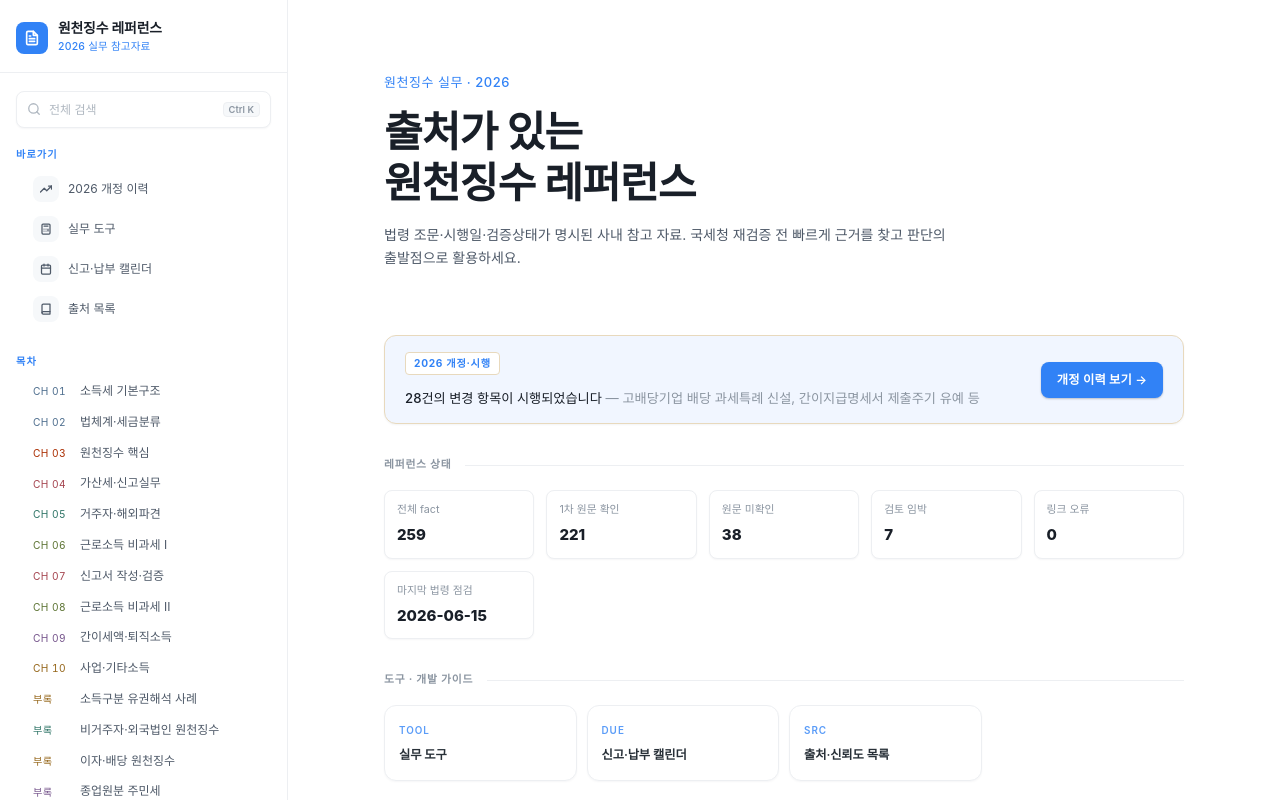
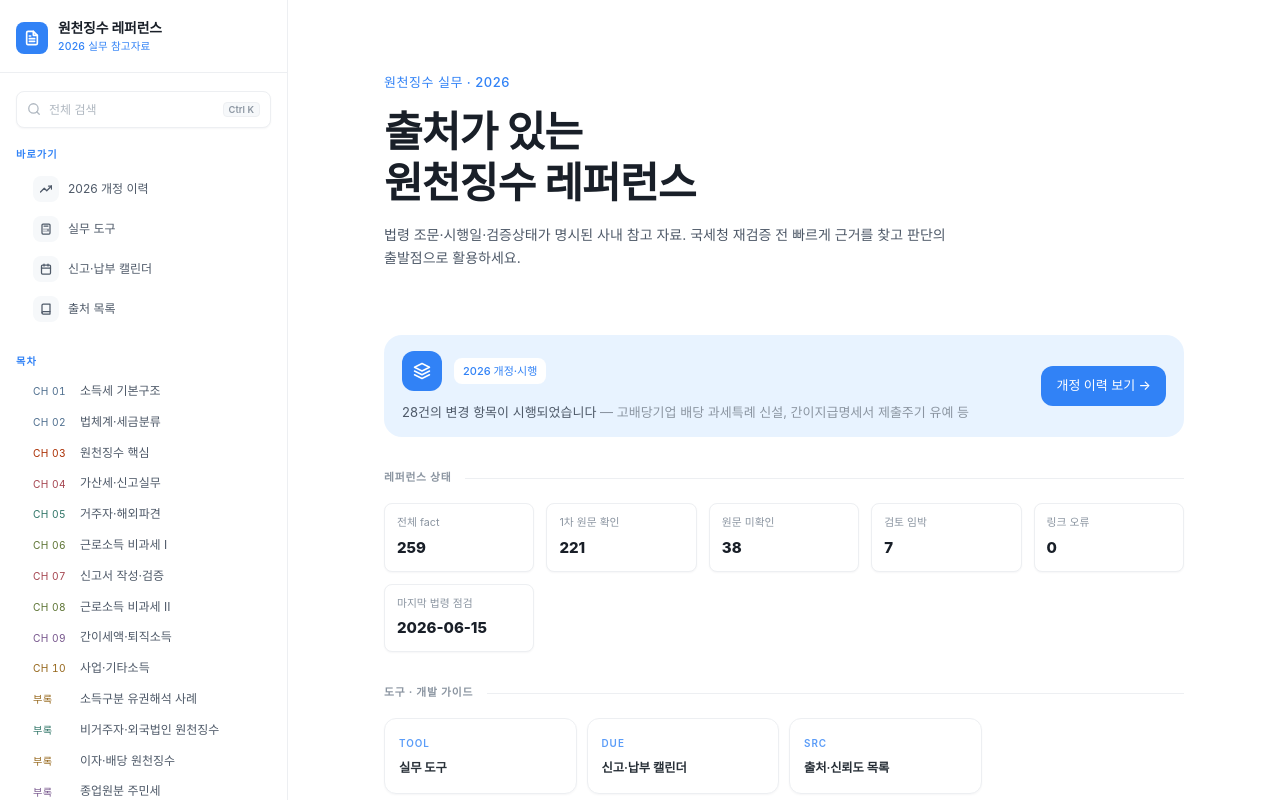
Before and after one commit to qoxmfaktmxj/withhold-tax, a Next.js app: page / in a window 1280 px wide. Shown: the top 802 px of the page. Built offline with nearby package versions, Linux system fonts and the light colour scheme; a web font is replaced by a local one.

Commit message:
style(notice): 소프트블루 카드 + 아이콘칩 + 블루 CTA

```diff
--- a/app/globals.css
+++ b/app/globals.css
@@ -872,72 +872,61 @@ div.wt-sidebar-search button:hover { color: var(--gray-700); }
 .wt-notice-block {
   display: flex;
   align-items: center;
-  gap: 20px;
-  background: var(--sig-cream);
-  border: 1px solid #e8d9bd;
-  border-radius: var(--radius);
-  padding: 16px 20px;
+  gap: 14px;
+  background: var(--accent-soft);
+  border: 0;
+  border-radius: var(--radius-xl);
+  padding: 16px 18px;
   margin: var(--space-lg) 0 var(--space-xl);
-  box-shadow: var(--shadow-sm);
   animation: fadeUp 0.5s ease 0.15s both;
 }
 
 .wt-notice-inner {
   display: flex;
   align-items: center;
-  gap: 14px;
+  gap: 12px;
   flex: 1;
   flex-wrap: wrap;
   min-width: 0;
 }
 
 .wt-notice-label {
-  font-family: var(--font-display);
-  font-size: 0.68rem;
-  font-weight: 700;
-  letter-spacing: 0.07em;
-  text-transform: uppercase;
-  color: var(--sig-coral);
+  background: #fff;
+  color: var(--accent);
+  font-size: 11px;
+  font-weight: 500;
+  border-radius: 8px;
+  padding: 4px 9px;
   white-space: nowrap;
   flex-shrink: 0;
-  background: var(--white);
-  border: 1px solid #e8d9bd;
-  border-radius: var(--radius-xs);
-  padding: 2px 8px;
 }
 
 .wt-notice-text {
   font-family: var(--font-body);
-  font-size: 0.88rem;
-  color: var(--text-primary);
-  font-weight: 500;
+  font-size: 13px;
+  color: var(--text-secondary);
   line-height: 1.4;
 }
 
 .wt-notice-link {
   font-family: var(--font-body);
-  font-size: 0.82rem;
-  font-weight: 600;
-  color: var(--blue-600);
+  font-size: 13px;
+  font-weight: 500;
   text-decoration: none;
   white-space: nowrap;
   flex-shrink: 0;
   display: inline-flex;
   align-items: center;
   gap: 4px;
-  padding: 8px 16px;
-  background: var(--blue-600);
-  color: white;
-  border-radius: var(--radius-sm);
-  box-shadow: 0 1px 2px rgb(24 29 38 / .25);
-  transition: background 0.15s, box-shadow 0.15s, transform 0.12s;
-  letter-spacing: 0.01em;
+  padding: 9px 15px;
+  background: var(--accent);
+  color: #fff;
+  border-radius: var(--radius);
+  transition: background 0.15s;
 }
 
 .wt-notice-link:hover {
-  background: var(--blue-800);
-  box-shadow: 0 4px 12px rgb(24 29 38 / .3);
-  transform: translateY(-1px);
+  background: var(--accent-hover);
 }
 
 /* ══════════════════════════════════════════════════════════════════
--- a/app/page.tsx
+++ b/app/page.tsx
@@ -66,6 +66,9 @@ export default function Home() {
         {updates2026Count > 0 && (
           <div className="wt-notice-block">
             <div className="wt-notice-inner">
+              <span className="wt-icon-chip" style={{ width: 40, height: 40, borderRadius: 12, background: 'var(--accent)', color: '#fff', flexShrink: 0 }} aria-hidden="true">
+                <svg width="18" height="18" viewBox="0 0 24 24" fill="none" stroke="currentColor" strokeWidth="2" strokeLinecap="round" strokeLinejoin="round"><path d="M12 2L2 7l10 5 10-5-10-5z"/><path d="M2 17l10 5 10-5"/><path d="M2 12l10 5 10-5"/></svg>
+              </span>
               <span className="wt-notice-label">2026 개정·시행</span>
               <span className="wt-notice-text">
                 {updates2026Count}건의 변경 항목이 시행되었습니다
```
